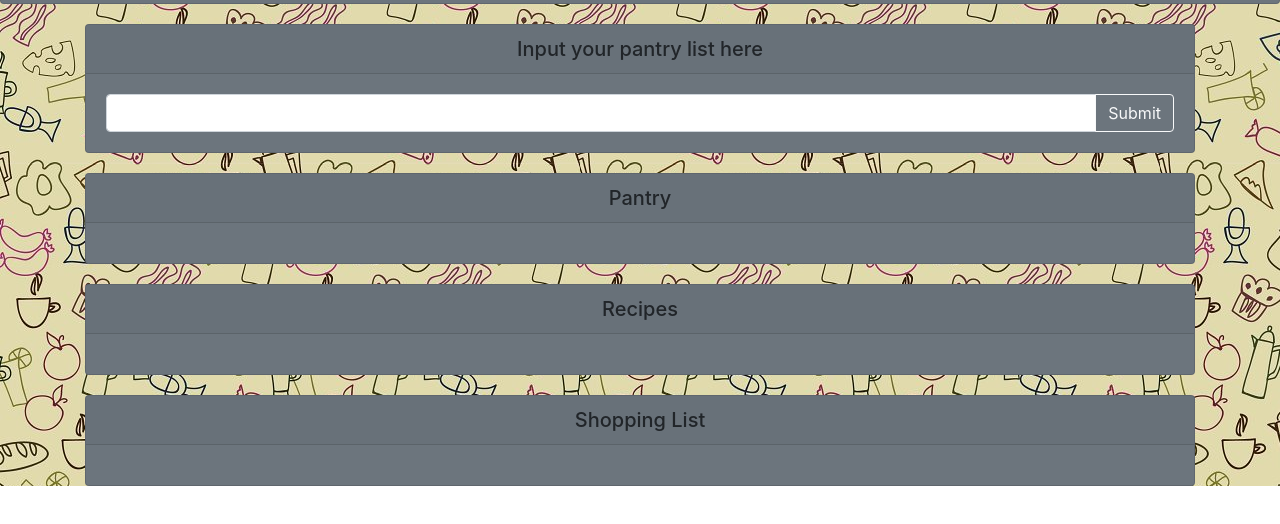
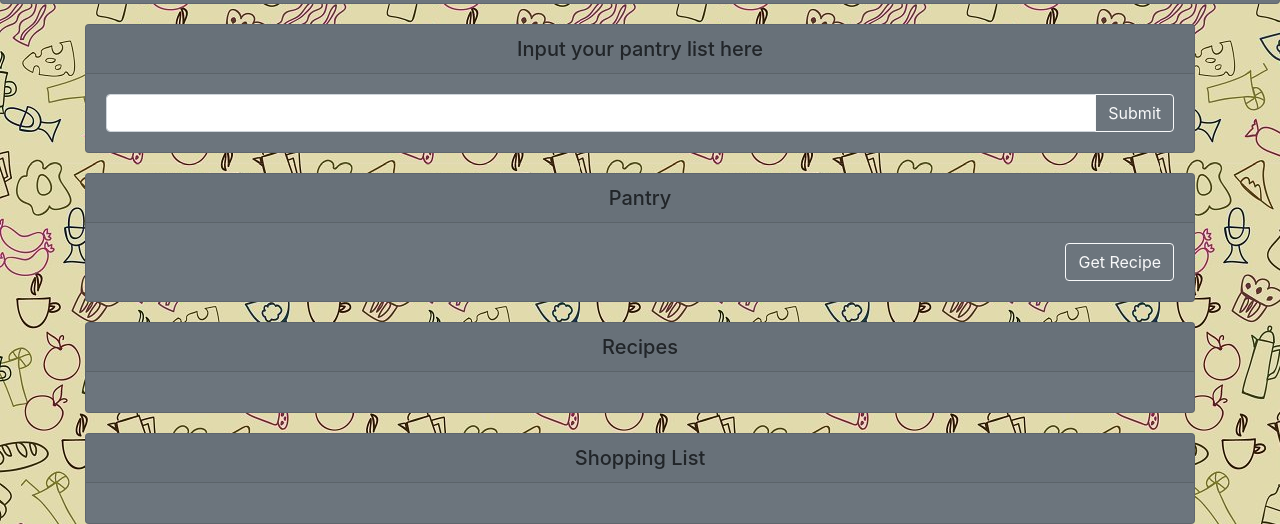
Before and after one commit to thmiv/team6project1, a plain HTML site: page index.html in a window 1280 px wide. Shown: the part 367-891 px from the top of the page. Before the commit the page ends 853 px from the top, so only its background shows below. Drawn offline with nearby package versions, Linux system fonts and the light colour scheme.

Commit message:
added buttons

```diff
--- a/index.html
+++ b/index.html
@@ -70,6 +70,7 @@
             <div class="card-body">
                 <!-- Pantry list goes in this div -->
                 <div id="pantry-list"></div>
+                <button class="btn btn-outline-light float-right" type="button" id="getRecipe">Get Recipe</button>
             </div>
         </div>
         <div class="card bg-secondary">
@@ -84,6 +85,7 @@
             <div class="card-body">
                 <!-- Shopping list goes in this div -->
                 <div id="shopping-list"></div>
+
             </div>
         </div>
 
```
